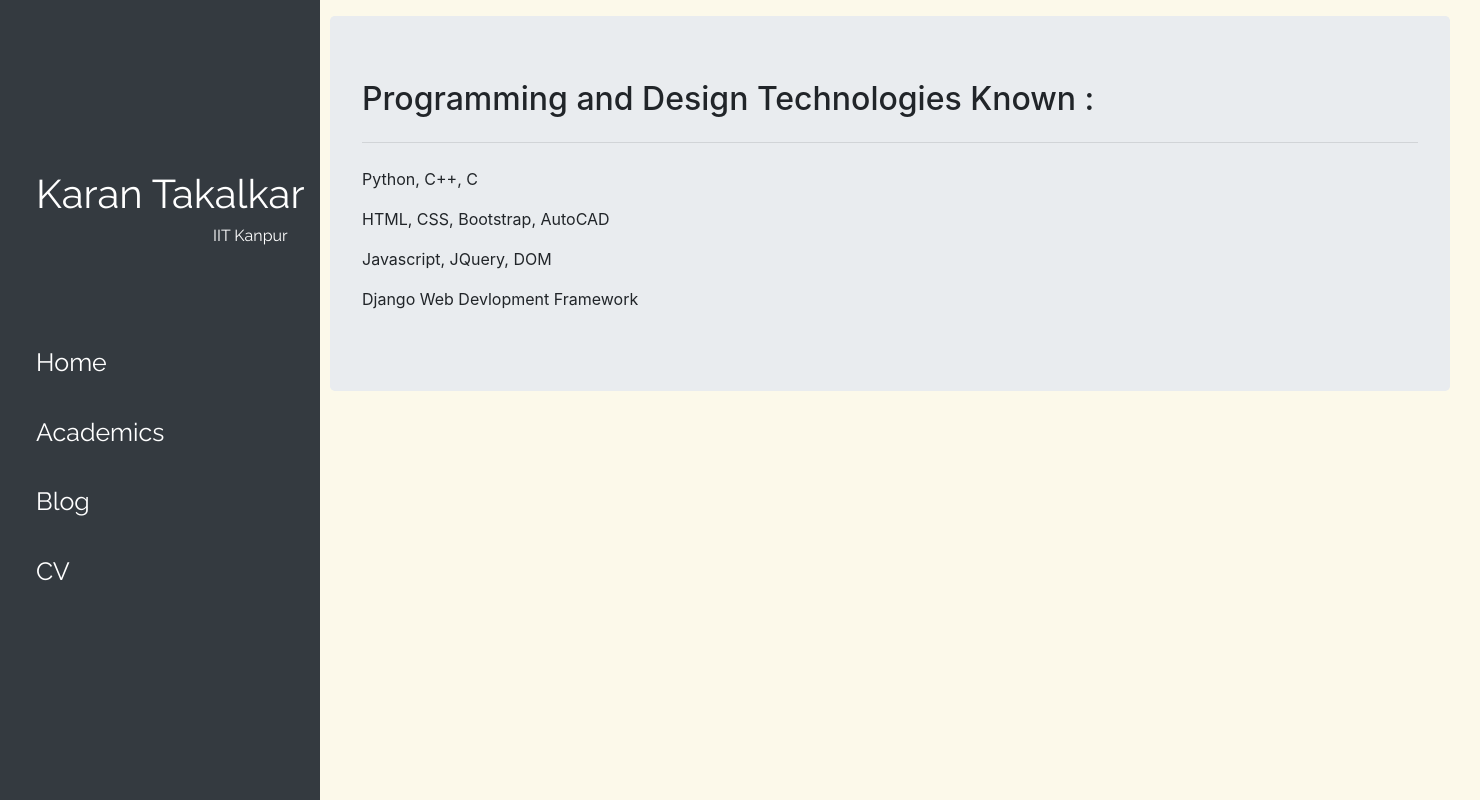
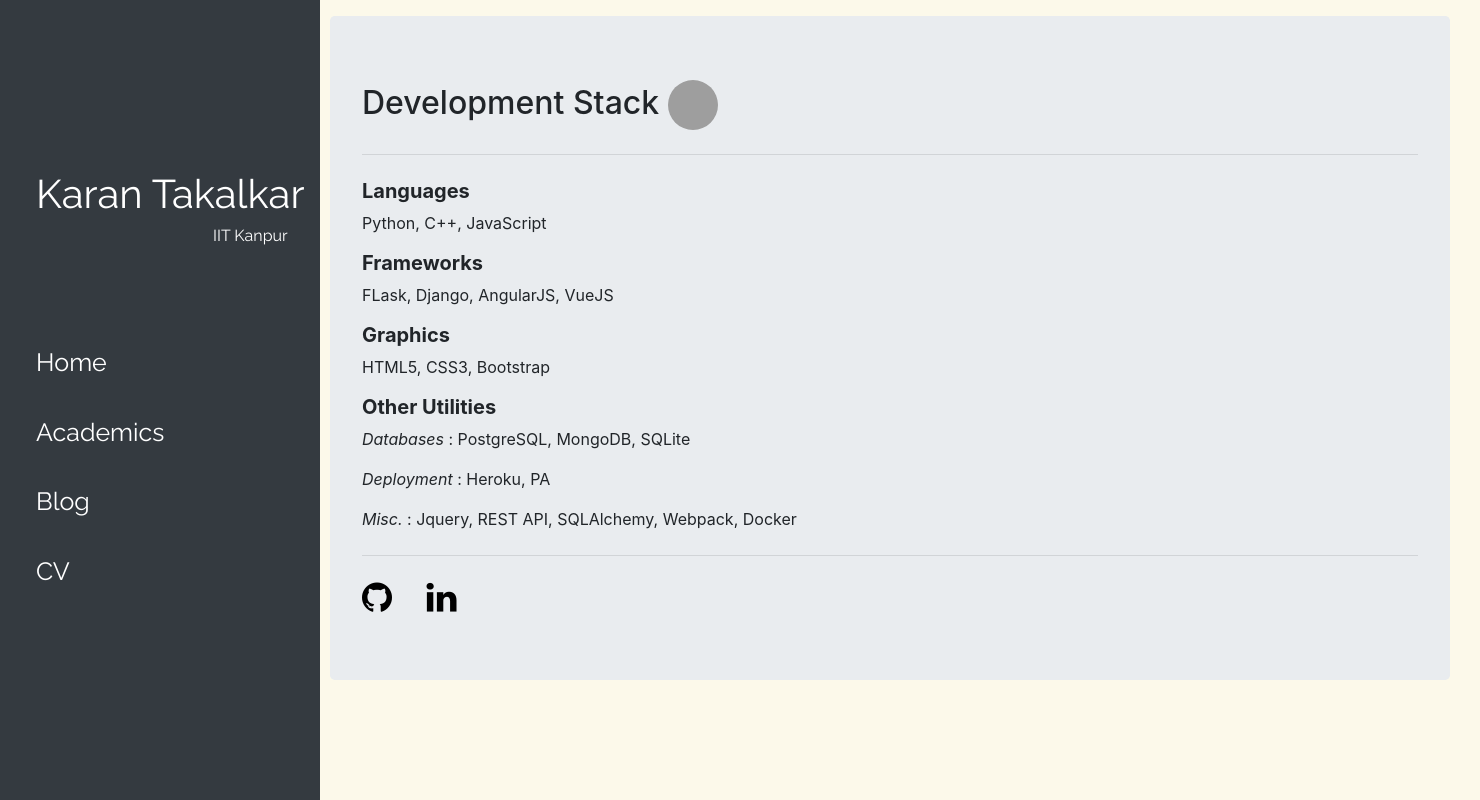
Before and after one commit to Karan123-source/my-first-blog, a Django app: page /acads/ in a window 1480 px wide. Run offline with Django 3.2, Linux system fonts and the light colour scheme; some libraries are stand-ins or nearby versions; grey boxes are pictures that could not be loaded.

Commit message:
changes to frontend

```diff
--- a/blog/static/css/acads.css
+++ /dev/null
@@ -1,4 +0,0 @@
-div{
-  font-family: font-family: 'Roboto', sans-serif;
-  c
-}
--- a/blog/static/css/blog.css
+++ b/blog/static/css/blog.css
@@ -1,3 +1,13 @@
+#loading {
+  background: url('https://media.giphy.com/media/WijZyAuUL3nOM/giphy.gif') no-repeat center center;
+  position: absolute;
+  top: 0;
+  left: 0;
+  height: 100%;
+  width: 100%;
+  z-index: 9999999;
+  background-color: black;
+}
 /* The sidebar menu */
 .sidenav {
   height: 100%; /* Full-height: remove this if you want "auto" height */
@@ -11,7 +21,6 @@
   padding-top: 20px;
   font-family: 'Raleway', sans-serif;
 }
-
 #name{
   color: white;
   padding-left: 36px;
@@ -19,14 +28,12 @@
   font-size: 40px;
 
 }
-
 h6{
   color: white;
   padding-left: 213px;
   padding-bottom: 75px;
 
 }
-
 /* The navigation menu links */
 .sidenav a {
   padding: 16px 18px 16px 36px;
@@ -35,26 +42,20 @@ h6{
   display: block;
   color : white;
 }
-
 /* When you mouse over the navigation links, change their color */
 .sidenav a:hover {
   background-color: #696969;
 }
-
 /* Style page content */
 .container {
   margin-left: 320px; /* Same as the width of the sidebar */
   padding: 0px 10px;
 }
-
 /* On smaller screens, where height is less than 450px, change the style of the sidebar (less padding and a smaller font size) */
 @media screen and (max-height: 450px) {
   .sidenav {padding-top: 15px;}
   .sidenav a {font-size: 18px;}
-
-
 }
-
 body{
     background-color: #FCF9EA;
 }
--- a/blog/templates/blog/acads.html
+++ b/blog/templates/blog/acads.html
@@ -1,23 +1,51 @@
 {% extends 'blog/base.html' %}
 
 {% block extra_head %}
-
- <link rel="stylesheet" href="static/css/acads.css">
-<link href="https://fonts.googleapis.com/css?family=Roboto:300&display=swap" rel="stylesheet">
+    <link rel="stylesheet" href="https://cdnjs.cloudflare.com/ajax/libs/font-awesome/4.7.0/css/font-awesome.min.css">
 {% endblock %}
 
+{% block content %}
+<style >
+    .fa {
+     font-size: 35px;
+     width: 50px;
+     text-align: left;
+     text-decoration: none;
+     margin-right: 10px;
+    }
+    .fa:hover {
+     color: grey;
+    }
+    .fa-github {
+     color: black;
+    }
+    .fa-linkedin {
+     color: black;
+    }
+    #omega{
 
-
-{% block content %}
+        border-radius: 50%;
+    }
+</style>
 
 <div class="jumbotron">
 
-  <h2> Programming and Design Technologies Known :</h2>
+  <h2>  Development Stack <img src="https://media.giphy.com/media/tOFKFDbeh9V7y/giphy.gif" width="50px;" height="50px;" id = "omega" alt=""></h2>
   <hr class="my-4">
-  <p>  Python, C++, C </p>
-  <p> HTML, CSS, Bootstrap, AutoCAD</p>
-  <p>Javascript, JQuery, DOM</p>
-  <p>Django Web Devlopment Framework</p>
+  <h5><strong>Languages</strong></h5>
+  <p>  Python, C++, JavaScript </p>
+  <h5><strong>Frameworks</strong></h5>
+  <p>FLask, Django, AngularJS, VueJS</p>
+  <h5><strong>Graphics</strong></h5>
+  <p>HTML5, CSS3, Bootstrap</p>
+  <h5><strong>Other Utilities</strong></h5>
+  <p><em>Databases</em> : PostgreSQL, MongoDB, SQLite</p>
+  <p><em>Deployment</em> : Heroku, PA</p>
+  <p> <em>Misc.</em> : Jquery, REST API, SQLAlchemy, Webpack, Docker</p>
+  <hr class="my-4">
+  <a href="https://github.com/karantakalkar" class="fa fa-github" style="text-decoration:none;"></a>
+  <a href="https://www.linkedin.com/in/karan-takalkar-0974ba144/" class="fa fa-linkedin" style="text-decoration:none;"></a>
+
 </div>
 
 
--- a/blog/templates/blog/base.html
+++ b/blog/templates/blog/base.html
@@ -8,56 +8,40 @@
         integrity="sha384-MCw98/SFnGE8fJT3GXwEOngsV7Zt27NXFoaoApmYm81iuXoPkFOJwJ8ERdknLPMO" crossorigin="anonymous">
         <link rel="stylesheet" href="{% static 'css/blog.css' %}">
         <link href="https://fonts.googleapis.com/css?family=Montserrat|Raleway&display=swap" rel="stylesheet">
+        <script
+			  src="https://code.jquery.com/jquery-3.4.1.slim.min.js"
+			  integrity="sha256-pasqAKBDmFT4eHoN2ndd6lN370kFiGUFyTiUHWhU7k8="
+			  crossorigin="anonymous"></script>
 
         {% block extra_head %}
         {% endblock %}
 
-
-
     </head>
-
-    <body>
-
       <!-- side navbar -->
 
     <div class="sidenav bg-dark">
-
-
         <div >
-
-
           <h2 id="name">Karan Takalkar</h2>
           <h6>IIT Kanpur</h6>
 
           <a href="/">Home</a>
           <a href="/acads">Academics</a>
           <a href="/blog">Blog</a>
-  <a href="https://www.w3.org/WAI/ER/tests/xhtml/testfiles/resources/pdf/dummy.pdf">CV</a>
-
-
+          <a href="https://www.silverscript.com/pdf/transition-fill-letter.pdf">CV</a>
         </div>
-
-
     </div>
 
      <!-- body -->
-
     <div class="" id="main">
-
       <p></p>
       <p></p>
-
-
         <div class="container">
-
             {% block content %}
             {% endblock %}
-
       </div>
    </div>
 
 
 
-
     </body>
 </html>
```
Also changed, not shown: blog/static/css/home.css (+0 -45 lines), blog/static/css/posts.css (deleted, +0 -9 lines), blog/templates/blog/home.html (+14 -13 lines), blog/templates/blog/post_list.html (+2 -10 lines). Lines whose indentation alone changed are shown as unchanged.
